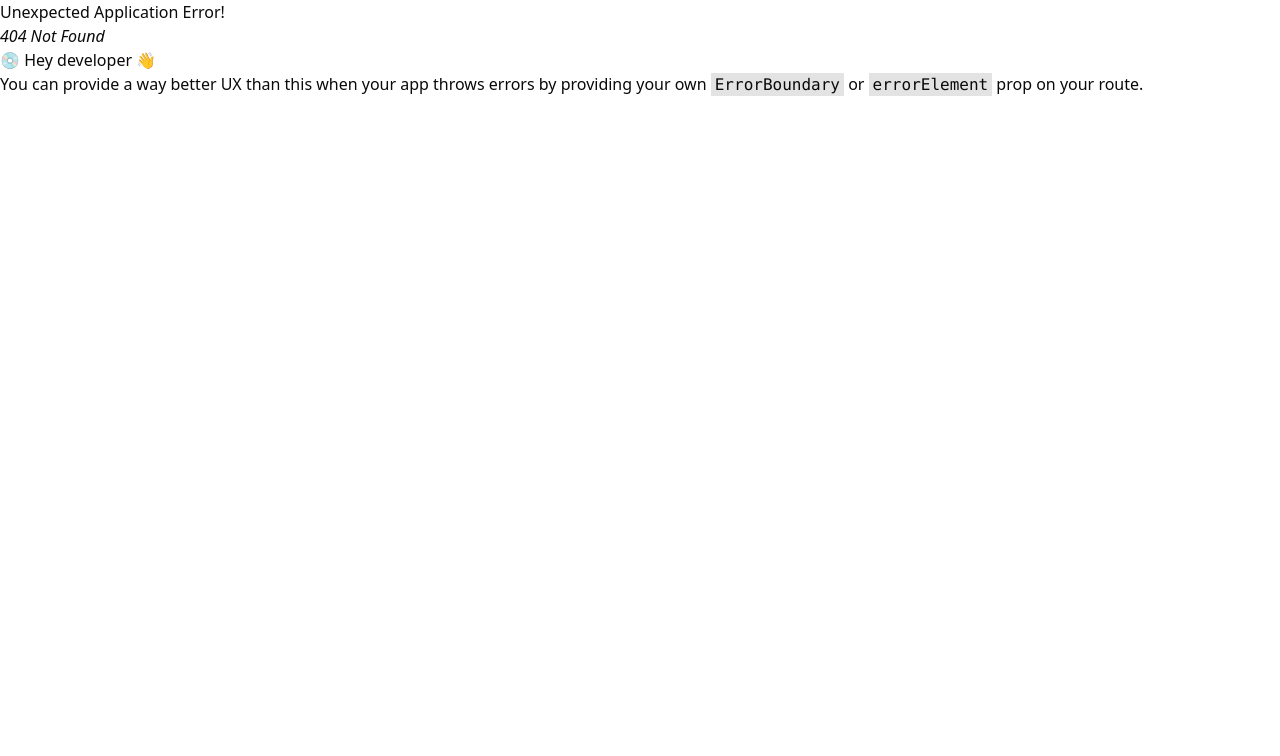
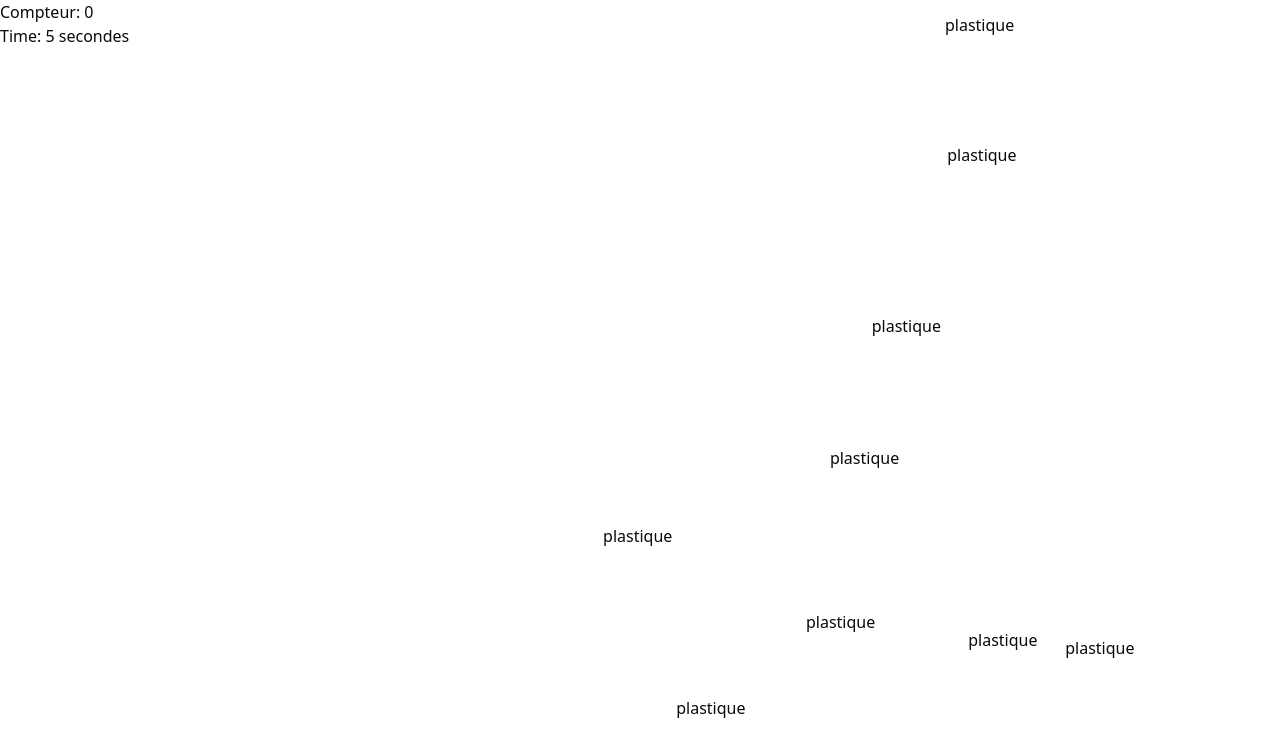
Before and after one commit to hugoponthieu/418erreur-ndi, a React (Vite) app: page /game in a window 1280 px wide. Before the commit this address had no page. Shown: the top 756 px of the page. Built offline with nearby package versions, Linux system fonts and the light colour scheme.

Commit message:
Update button variant and enhance spawn probability logic; add Counter component route

```diff
--- a/src/App.tsx
+++ b/src/App.tsx
@@ -34,7 +34,7 @@ function App() {
           </div>
         </div>
         <div className="flex flex-col gap-8 justify-center items-center">
-          <Button variant={'homepage'} size={'homepage'} disabled={!isChecked} className="w-fit relative bg-blue-400 rounded-lg border-none p-0 cursor-pointer outline-offset-4 active:outline-none">
+          <Button variant={'default'} size={'homepage'} disabled={!isChecked} className="w-fit relative bg-blue-400 rounded-lg border-none p-0 cursor-pointer outline-offset-4 active:outline-none">
             <span className="block px-10 py-6 rounded-lg text-2xl md:text-4xl text-white bg-blue-500 translate-y-[-6px] active:translate-y-[-2px]">PLAY</span>
           </Button>
           <div className="flex items-center space-x-2 gap-4">
--- a/src/Counter.tsx
+++ b/src/Counter.tsx
@@ -17,7 +17,7 @@ function Counter() {
 
 
       // Augmente la probabilité toutes les 20 secondes
-      if (time % 20 === 0 && time > 0) {
+      if (time % 20 === 0 && time > 0 && spawnProbability > 500) {
         setSpawnProbability(prev => prev / 2);
       }
     }, Math.random() * spawnProbability);
--- a/src/router.tsx
+++ b/src/router.tsx
@@ -1,6 +1,7 @@
 import { createBrowserRouter } from "react-router";
 import App from "./App";
 import { Components } from "./pages/Components";
+import Counter from "./Counter";
 
 export const router = createBrowserRouter([
   {
@@ -11,4 +12,8 @@ export const router = createBrowserRouter([
     path: "/components",
     Component: Components,
   },
+  {
+    path: "/game",
+    Component: Counter,
+  }
 ]);
```
